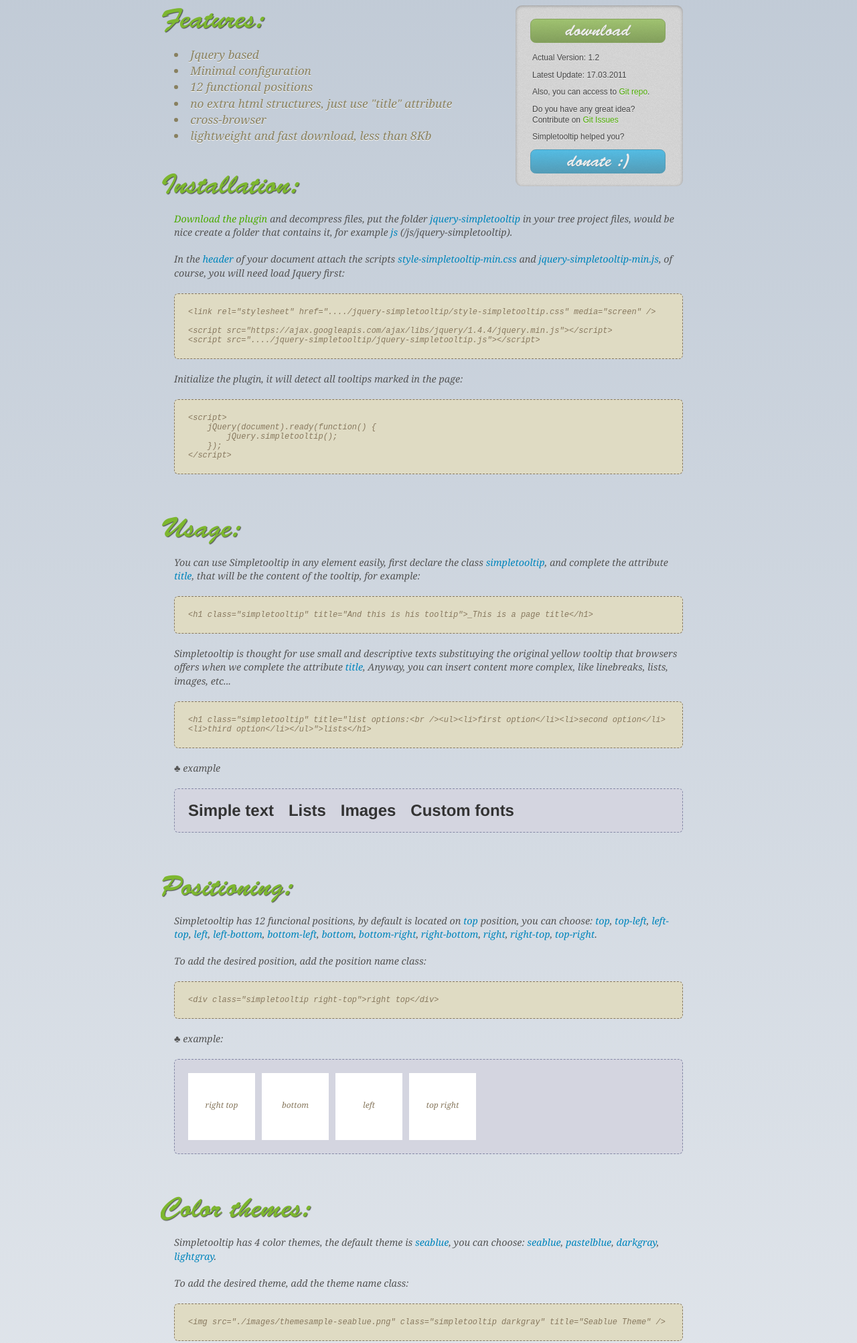
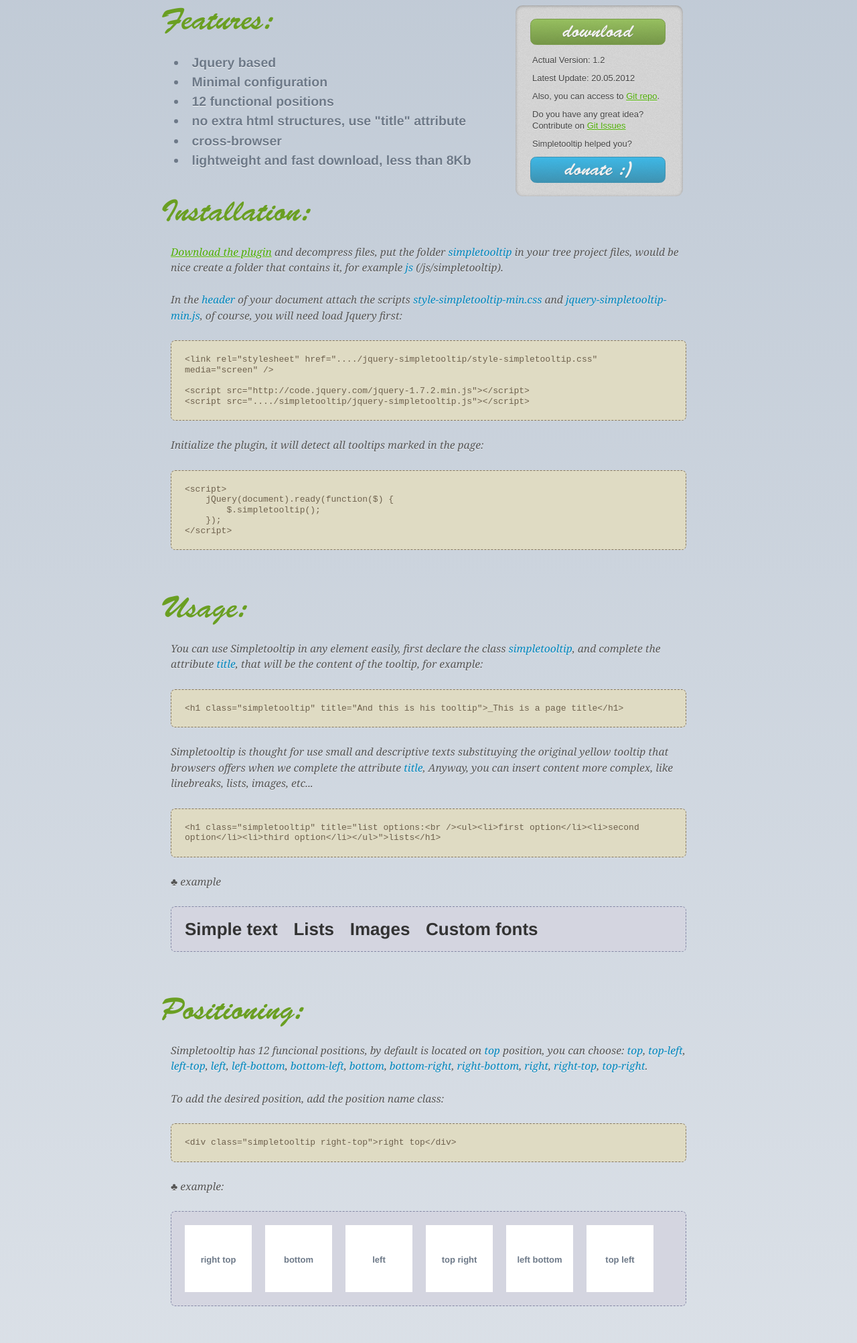
Before and after one commit to not-only-code/Simpletooltip, a plain HTML site: page demo/index.html in a window 1280 px wide. Shown: the part 182-2187 px from the top of the page at 67% size. Drawn offline with nearby package versions, Linux system fonts and the light colour scheme; files that its build step writes are made by us from their sources.

Commit message:
Some changes on demo files

```diff
--- a/demo/index.html
+++ b/demo/index.html
@@ -2,21 +2,21 @@
 <html lang="en">
 <head>
 	<meta http-equiv="Content-Type" content="text/html; charset=utf-8" />
-	<title>Simpletooltip sample page</title>
+	<title>Simpletooltip</title>
 
 	<!-- Styles -->
 	<link rel="stylesheet" href="./fonts/stylesheet.css" media="screen" />
 	<link rel="stylesheet" href="./style.css" media="screen" />
 
 	<!-- Simpletooltip scripts-->
-	<link rel="stylesheet" href="../style-simpletooltip-min.css" media="screen" />
+	<link rel="stylesheet" href="./js/simpletooltip/style-simpletooltip-min.css" media="screen" />
 
-	<script src="./js/jquery.js"></script>
-	<script src="../jquery-simpletooltip-min.js"></script>
+	<script src="http://code.jquery.com/jquery-1.7.2.min.js"></script>
+	<script src="./js/simpletooltip/jquery-simpletooltip-min.js"></script>
 
 	<script>
-		jQuery(document).ready(function() {
-			jQuery.simpletooltip();
+		jQuery(document).ready(function($) {
+			$.simpletooltip();
 		});
 	</script>
 	<!-- Simpletooltip scripts-->
@@ -47,7 +47,7 @@
 				<li>Jquery based</li>
 				<li>Minimal configuration</li>
 				<li>12 functional positions</li>
-				<li>no extra html structures, just use "title" attribute</li>
+				<li>no extra html structures, use "title" attribute</li>
 				<li>cross-browser</li>
 				<li>lightweight and fast download, less than 8Kb</li>
 			</ul>
@@ -60,16 +60,16 @@
 
 		<div class="article">
 			<h2><a name="installation" href="#installation">Installation:</a></h2>
-			<p><a href="#download">Download the plugin</a> and decompress files, put the folder <em>jquery-simpletooltip</em> in your tree project files, would be nice create a folder that contains it, for example <em>js</em> (/js/jquery-simpletooltip).</p>
+			<p><a href="#download">Download the plugin</a> and decompress files, put the folder <em>simpletooltip</em> in your tree project files, would be nice create a folder that contains it, for example <em>js</em> (/js/simpletooltip).</p>
 			<p>In the <em>header</em> of your document attach the scripts <em>style-simpletooltip-min.css</em> and <em>jquery-simpletooltip-min.js</em>, of course, you will need load Jquery first:</p>
 			<code>
 				&lt;link rel=&quot;stylesheet&quot; href=&quot;..../jquery-simpletooltip/style-simpletooltip.css&quot; media=&quot;screen&quot; /&gt;<br /><br />
-				&lt;script src=&quot;https://ajax.googleapis.com/ajax/libs/jquery/1.4.4/jquery.min.js&quot;&gt;&lt;/script&gt;<br />
-				&lt;script src=&quot;..../jquery-simpletooltip/jquery-simpletooltip.js&quot;&gt;&lt;/script&gt;
+				&lt;script src=&quot;http://code.jquery.com/jquery-1.7.2.min.js&quot;&gt;&lt;/script&gt;<br />
+				&lt;script src=&quot;..../simpletooltip/jquery-simpletooltip.js&quot;&gt;&lt;/script&gt;
 			</code>
 			<p>Initialize the plugin, it will detect all tooltips marked in the page:</p>
 			<code>
-				&lt;script&gt;<br />&nbsp;&nbsp;&nbsp;&nbsp;jQuery(document).ready(function() {<br />&nbsp;&nbsp;&nbsp;&nbsp;&nbsp;&nbsp;&nbsp;&nbsp;jQuery.simpletooltip();<br />&nbsp;&nbsp;&nbsp;&nbsp;});<br />&lt;/script&gt;
+				&lt;script&gt;<br />&nbsp;&nbsp;&nbsp;&nbsp;jQuery(document).ready(function($) {<br />&nbsp;&nbsp;&nbsp;&nbsp;&nbsp;&nbsp;&nbsp;&nbsp;$.simpletooltip();<br />&nbsp;&nbsp;&nbsp;&nbsp;});<br />&lt;/script&gt;
 			</code>
 		</div>
 
@@ -96,30 +96,40 @@
 
 		<div class="article">
 			<h2><a name="positioning" href="#positioning">Positioning:</a></h2>
-			<p>Simpletooltip has 12 funcional positions, by default is located on <em>top</em> position, you can choose: <em>top</em>, <em>top-left</em>, <em>left-top</em>, <em>left</em>, <em>left-bottom</em>, <em>bottom-left</em>, <em>bottom</em>, <em>bottom-right</em>, <em>right-bottom</em>, <em>right</em>, <em>right-top</em>, <em>top-right</em>.
-			</p>
+			<p>Simpletooltip has 12 funcional positions, by default is located on <em>top</em> position, you can choose: <em>top</em>, <em>top-left</em>, <em>left-top</em>, <em>left</em>, <em>left-bottom</em>, <em>bottom-left</em>, <em>bottom</em>, <em>bottom-right</em>, <em>right-bottom</em>, <em>right</em>, <em>right-top</em>, <em>top-right</em>.</p>
+
 			<p>To add the desired position, add the position name class:</p>
+
 			<code>
 				&lt;div class=&quot;simpletooltip right-top&quot;&gt;right top&lt;/div&gt;
 			</code>
+
 			<p>&clubs; example:</p>
+
 			<div class="example">
-				<div class="small-area simpletooltip right-top" title="located on right and top">right top</div>&nbsp;&nbsp;&nbsp;
-				<div class="small-area simpletooltip bottom" title="located on bottom">bottom</div>&nbsp;&nbsp;&nbsp;
-				<div class="small-area simpletooltip left" title="located on left">left</div>&nbsp;&nbsp;&nbsp;
+				<div class="small-area simpletooltip right-top" title="located on right and top">right top</div>
+				<div class="small-area simpletooltip bottom" title="located on bottom">bottom</div>
+				<div class="small-area simpletooltip left" title="located on left">left</div>
 				<div class="small-area simpletooltip top-right" title="located on top and right">top right</div>
+				<div class="small-area simpletooltip left-bottom" title="located on left and bottom">left bottom</div>
+				<div class="small-area simpletooltip top-left last-child" title="located on top and left">top left</div>
 			</div>
+
 		</div>
 
 		<div class="article">
+
 			<h2><a name="color-themes" href="#color-themes">Color themes:</a></h2>
-			<p>Simpletooltip has 4 color themes, the default theme is <em>seablue</em>, you can choose: <em>seablue</em>, <em>pastelblue</em>, <em>darkgray</em>, <em>lightgray</em>.
-			</p>
+
+			<p>Simpletooltip has 4 color themes, the default theme is <em>seablue</em>, you can choose: <em>seablue</em>, <em>pastelblue</em>, <em>darkgray</em>, <em>lightgray</em>.</p>
+
 			<p>To add the desired theme, add the theme name class:</p>
 			<code>
-				&lt;img src=&quot;./images/themesample-seablue.png&quot; class=&quot;simpletooltip darkgray&quot; title=&quot;Seablue Theme&quot;  /&gt;
+				&lt;img src=&quot;./images/themesample-seablue.png&quot; class=&quot;simpletooltip seablue&quot; title=&quot;Seablue Theme&quot;  /&gt;
 			</code>
+
 			<p>&clubs; example:</p>
+
 			<div class="example">
 				<img src="./images/themesample-seablue.png" class="simpletooltip" title="Seablue Theme" style="background-color:#e8f3f6"/>
 				<img src="./images/themesample-pastelblue.png" class="simpletooltip pastelblue" title="Pastelblue Theme" style="background-color:#6d7988"/>
@@ -131,19 +141,21 @@
 
 		<div class="article">
 			<h2><a name="download" href="#download">Download:</a></h2>
-			<p>You can download the plugin (compressed format) from <a href="https://github.com/not-only-code/Simpletooltip/zipball/master">here</a>, anyway also you can access to <a href="https://github.com/not-only-code/Simpletooltip">GitHub repo</a><br />
-				Contribute with your ideas, new features, or bugs on <a href="https://github.com/not-only-code/Simpletooltip/issues">Git Issues</a><br />
-				If this plugin helped you, also you can <a href="#">donate</a>, thank you very much.</p>
+			<div class="download">
+				<p>You can download the plugin (.zip compressed) <a href="https://github.com/not-only-code/Simpletooltip/zipball/master">here</a>, anyway also you can access to <a href="https://github.com/not-only-code/Simpletooltip">GitHub repo</a>.</p>
+				<p>Contribute with your ideas, new features, or bugs on <a href="https://github.com/not-only-code/Simpletooltip/issues">Git Issues</a>.</p>
+				<p>If this plugin helped you, also you can <a href="https://www.paypal.com/cgi-bin/webscr?cmd=_s-xclick&hosted_button_id=MRNNVK3SDEQKN">donate</a>, thank you very much.</p>
+			</div>
 		</div>
 
 		<div id="downloadpanel">
 			<a class="button green" href="https://github.com/not-only-code/Simpletooltip/zipball/master">download</a>
 			<p>Actual Version: 1.2</p>
-			<p>Latest Update: 17.03.2011</p>
+			<p>Latest Update: 20.05.2012</p>
 			<p>Also, you can access to <a href="https://github.com/not-only-code/Simpletooltip">Git repo</a>.</p>
-			<p>Do you have any  great idea?<br />Contribute on <a href="https://github.com/not-only-code/Simpletooltip/issues">Git Issues</a></p>
+			<p>Do you have any great idea?<br />Contribute on <a href="https://github.com/not-only-code/Simpletooltip/issues">Git Issues</a></p>
 			<p>Simpletooltip helped you?</p>
-			<a class="button blue" href="#">donate :)</a>
+			<a class="button blue" href="https://www.paypal.com/cgi-bin/webscr?cmd=_s-xclick&hosted_button_id=MRNNVK3SDEQKN">donate :)</a>
 		</div>
 
 	</div>
--- a/demo/style.css
+++ b/demo/style.css
@@ -57,7 +57,7 @@ html {
 body{
 	height: auto;
 	color: #555;
-	font: italic 12px/14px Georgia, Times, Serif;
+	font: italic 13px/1.2em Georgia, Times, Serif;
 	background: #bfc9d5;
 	background: -webkit-gradient(linear, left top, left bottom, from(#bfc9d5), to(#e5e9ee));
 	background: -moz-linear-gradient(top,  #bfc9d5,  #e5e9ee);
@@ -70,20 +70,18 @@ h1,h2,h3,h4 {
 	font-style: normal;
 	font-size: 3.5em;
 	line-height: 1em;
-	margin-bottom: 20px;
+	margin-bottom: 25px;
 	color: white;
-	text-shadow: 1px 1px 1px rgba(0,0,0,.6);
 }
 
 a:link,
 a:active,
 a:visited {
 	color: #4baa00;
-	text-decoration: none;
 }
 
 a:hover {
-	text-decoration: underline
+	color: #977400;
 }
 
 h2 a:link,
@@ -91,26 +89,35 @@ h2 a:active,
 h2 a:hover,
 h2 a:visited {
 	text-decoration: none;
-	color: #7db72f;
+	color: #6a9f22;
 
 }
 
 p, li {
+	margin-left: 0;
+	margin-right: 0;
 	font-size: 1.2em;
-	line-height: 1.4em;
+	line-height: 1.5em;
 }
 
-p, code, .example {
-	margin: 0 20px;
-	margin-bottom: 20px;
+p,
+code,
+.example,
+.download {
+	margin: 0 15px;
+	margin-bottom: 25px;
+	text-shadow: rgba(255, 255, 255, 0.7) 0px 1px 0px;
 }
 
-code, .example {
+code,
+.example,
+.download {
+	font-style: normal;
 	position: relative;
 	display: block;
 	padding: 20px;
 	background-color: #dfdbc3;
-	color: #88795f;
+	color: #6e614d;
 	border: dashed 1px #88795f;
 	-webkit-border-radius: .5em;
 	-moz-border-radius: .5em;
@@ -118,9 +125,21 @@ code, .example {
 	overflow: hidden;
 }
 
+code {
+	text-shadow: none;
+}
+
 .example {
 	background-color: #d4d5e0;
 	border-color: #8488a6;
+}
+
+.download {
+	background-image: url(./images/download-background.png);
+}
+
+.download p {
+	margin-bottom: 10px;
 }
 
 em {
@@ -151,7 +170,7 @@ strong {
 	font: 2.2em/.3em BrushScriptStdMedium, Helvetica, Arial, sans-serif;
 	padding: .5em 2em .55em;
 	text-shadow: 0 1px 1px rgba(0,0,0,.3);
-	opacity: .6;
+	opacity: .7;
 
 	-webkit-border-radius: .3em;
 	-moz-border-radius: .3em;
@@ -272,7 +291,7 @@ a.button:visited {
 	top: 0;
 	right: 0;
 	width: 210px;
-	height: 230px;
+	height: auto;
 	margin-right: 20px;
 	padding: 20px;
 	-webkit-border-radius: .8em;
@@ -286,6 +305,7 @@ a.button:visited {
 	-webkit-box-shadow:inset 0 1px 4px rgba(0,0,0,.2);
 	-moz-box-shadow:inset 0 1px 4px rgba(0,0,0,.2);
 	box-shadow:inset 0 1px 4px rgba(0,0,0,.3);
+	overflow: hidden;
 }
 
 #downloadpanel .button {
@@ -300,6 +320,10 @@ a.button:visited {
 	margin-bottom: 10px;
 
 	text-shadow: rgba(255, 255, 255, 0.6) 0px 1px 0px;
+}
+
+#downloadpanel .button.blue {
+	margin-bottom: 0;
 }
 
 /*------------- content -------------*/
@@ -350,12 +374,11 @@ ul li {
 }
 
 .features ul {
-	color: #88805f;
+	color: #6d7988;
 	float: left;
 	clear: left;
-	font-size: 1.2em;
-	line-height: 1.2em;
-	text-shadow: rgba(255, 255, 255, 1) 0px 1px 0px;
+	font: bold 1.25em/1.45em Helvetica, Arial, Sans-serif;
+	text-shadow: rgba(255, 255, 255, .8) 0px 1px 0px;
 }
 
 .features-image {
@@ -369,11 +392,18 @@ ul li {
 	float: left;
 	width: 100px;
 	height: 100px;
-	line-height: 8em;
+	font: bold 1em/8em Helvetica, Arial, Sans-serif;
 	text-align: center;
+	color: #6d7988;
 	margin-right: 10px;
 	background: #fff;
 	overflow: hidden;
+	margin-right: 20px;
+}
+
+.example .small-area.last-child,
+.example .small-area:last-child {
+	margin-right: 0;
 }
 
 .example h1 {
```
Also changed, not shown: jquery-simpletooltip.js.
